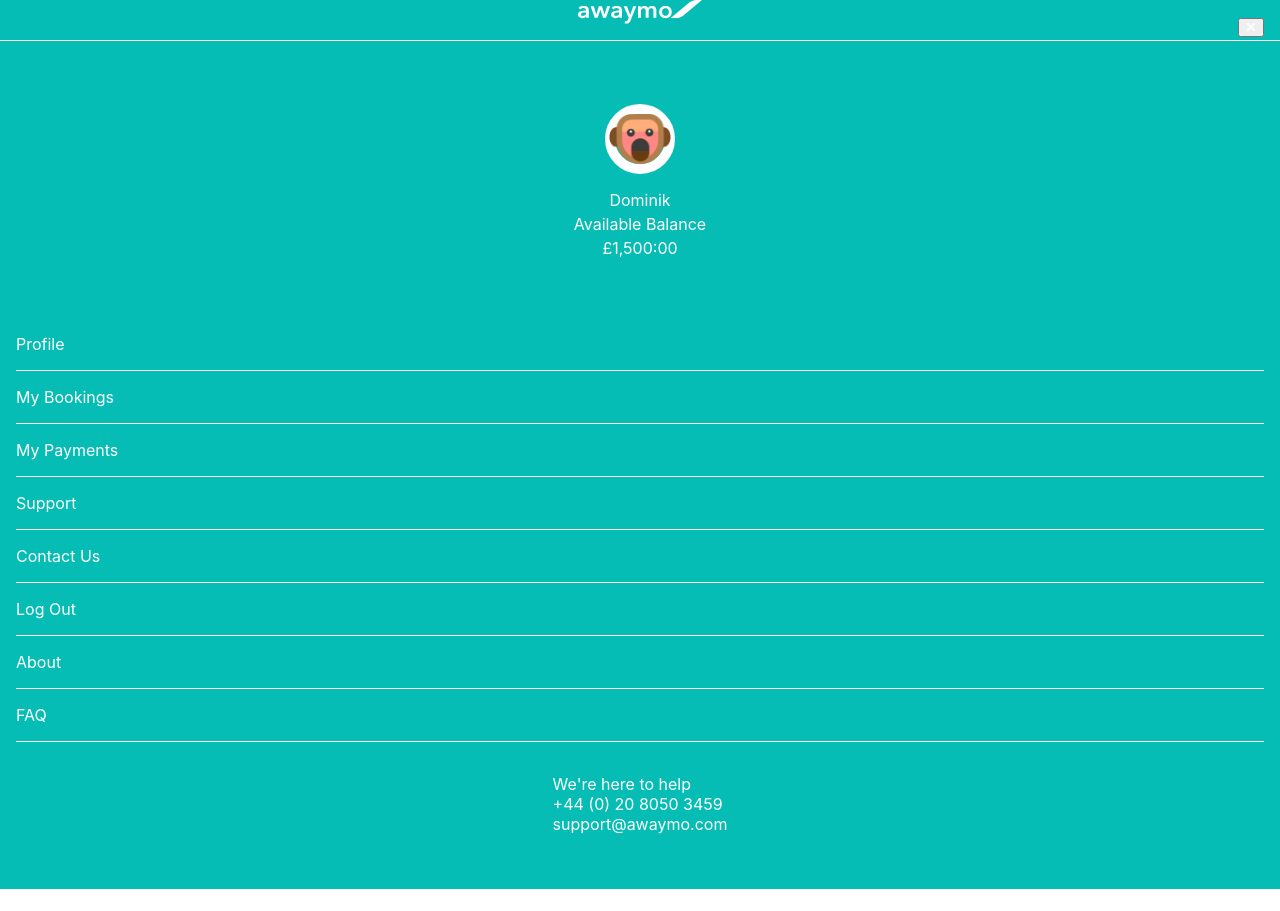
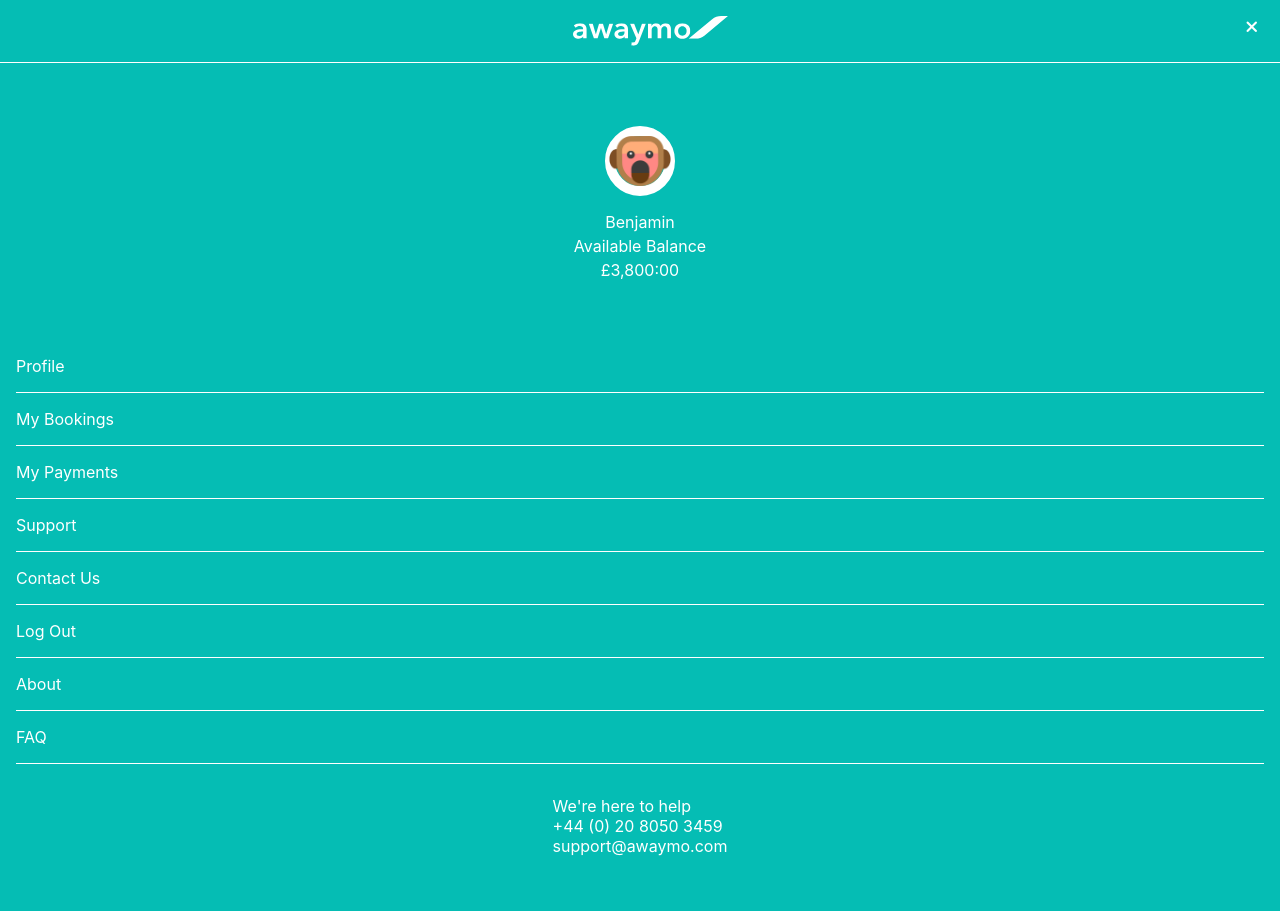
Before and after one commit to bnmrly/react-menu-component, a React (Create React App) app: page / in a window 1280 px wide. Both pictures are taken after a click on the button 1250 px from the left and 27 px from the top of the page. Before the commit the page ends 889 px from the top, so only its background shows below. Built offline with nearby package versions, Linux system fonts and the light colour scheme.

Commit message:
Fix button

```diff
--- a/src/components/Menu/Menu.css
+++ b/src/components/Menu/Menu.css
@@ -3,11 +3,12 @@
   justify-content: center;
   border-bottom: 1px solid white;
   background-color: rgb(5, 189, 180);
+  padding-top: 1rem;
+  padding-bottom: 1rem;
 }
 
 .logo__container {
-  height: 1.5rem;
-  padding-bottom: 1rem;
+  position: relative;
 }
 
 .logo {
@@ -17,9 +18,16 @@
 
 .button__container {
   position: absolute;
-  /* Don't like this - refactor */
   right: 1rem;
-  top: 1rem;
+}
+
+.button {
+  background-color: Transparent;
+  background-repeat: no-repeat;
+  border: none;
+  cursor: pointer;
+  overflow: hidden;
+  outline: none;
 }
 
 .menu__container {
--- a/src/components/Menu/Menu.js
+++ b/src/components/Menu/Menu.js
@@ -17,25 +17,27 @@
         <div className="button__container">
           {isburgerVisible && (
             <button
-              className="fas fa-bars button button--burger-menu"
-              style={{ color: `white` }}
+              className="button"
               onClick={() => {
                 setIsmenuVisible(true);
                 setIsBurgerVisible(false);
                 setIsCloseVisible(true);
               }}
-            ></button>
+            >
+              <i class="fas fa-bars fa-lg" style={{ color: `white` }} />
+            </button>
           )}
           {isCloseVisible && (
             <button
-              className="fas fa-times button button--close-menu"
-              style={{ color: `white` }}
+              className="button"
               onClick={() => {
                 setIsmenuVisible(false);
                 setIsBurgerVisible(true);
                 setIsCloseVisible(false);
               }}
-            ></button>
+            >
+              <i class="fas fa-times fa-lg" style={{ color: `white` }} />
+            </button>
           )}
         </div>
       </div>
@@ -47,9 +49,9 @@
                 <img className="avatar" src={avatar} alt="avatar" />
               </div>
               <ul className="user-list">
-                <li className="user-list__item">Dominik</li>
+                <li className="user-list__item">Benjamin</li>
                 <li className="user-list__item">Available Balance</li>
-                <li className="user-list__item">£1,500:00</li>
+                <li className="user-list__item">£3,800:00</li>
               </ul>
             </div>
           </div>
```
